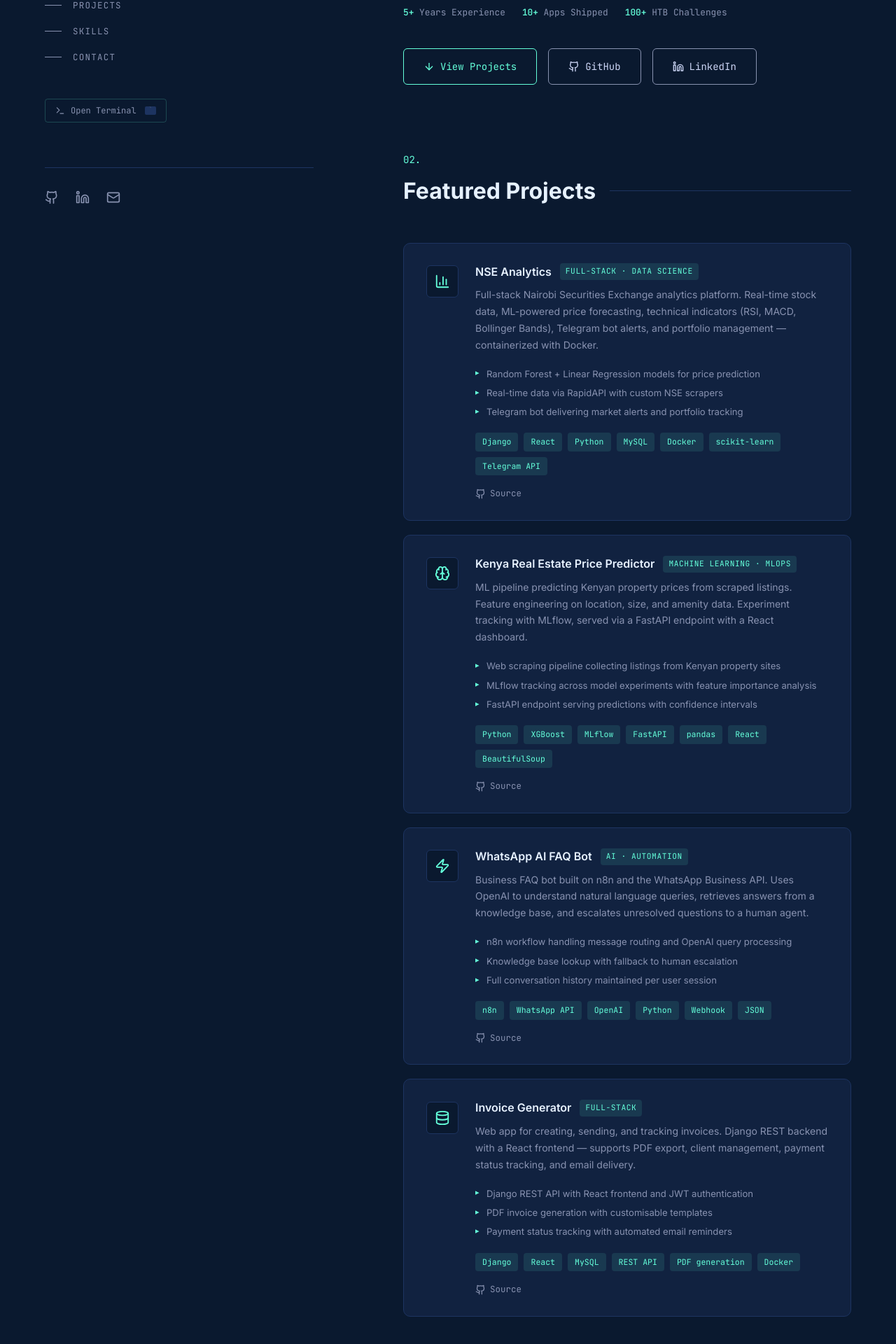
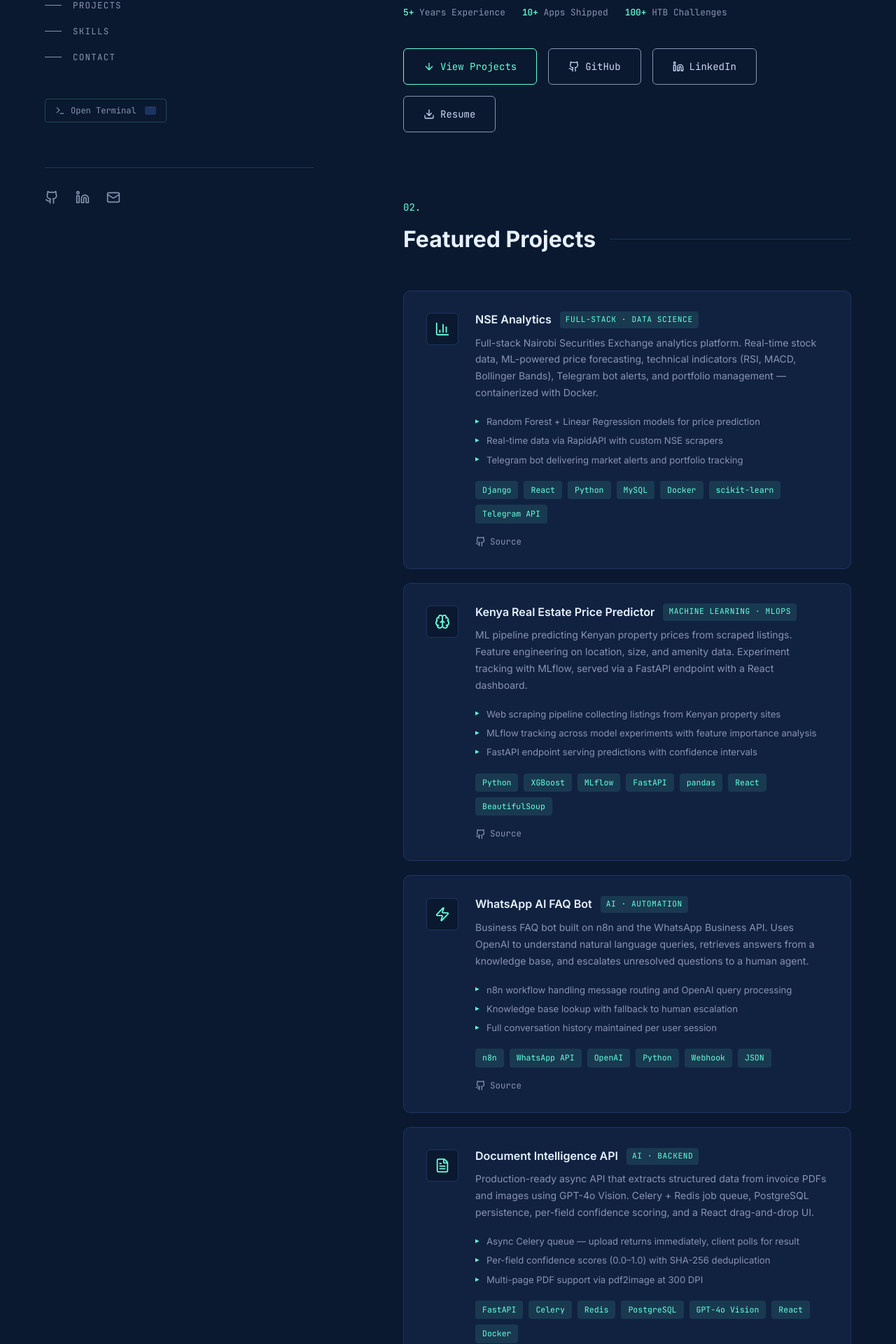
Before and after one commit to Nmwaura132/portfolio, a React (Vite) app: page / in a window 1280 px wide. Shown: the part 428-2348 px from the top of the page at 70% size. Built offline with nearby package versions, Linux system fonts and the light colour scheme.

Commit message:
feat: add Resume download button and update Project 4 to Document Intelligence API

```diff
--- a/src/components/Hero.jsx
+++ b/src/components/Hero.jsx
@@ -1,6 +1,6 @@
 import { useState, useEffect } from 'react';
 import { motion } from 'framer-motion';
-import { Github, ArrowDown, Linkedin } from 'lucide-react';
+import { Github, ArrowDown, Linkedin, Download } from 'lucide-react';
 
 const roles = [
   'a Backend Developer',
@@ -85,6 +85,14 @@ export default function Hero() {
             <Linkedin size={16} />
             LinkedIn
           </a>
+          <a
+            href="/nelson-mwaura-resume.pdf"
+            download
+            className="btn-secondary"
+          >
+            <Download size={16} />
+            Resume
+          </a>
         </div>
       </motion.div>
     </section>
--- a/src/components/Projects.jsx
+++ b/src/components/Projects.jsx
@@ -1,5 +1,5 @@
 import { motion } from 'framer-motion';
-import { Github, ExternalLink, BarChart3, Brain, Zap, Database } from 'lucide-react';
+import { Github, ExternalLink, BarChart3, Brain, Zap, FileText } from 'lucide-react';
 
 const projects = [
   {
@@ -52,18 +52,18 @@ const projects = [
   },
   {
     id: 4,
-    title: 'Invoice Generator',
-    category: 'Full-Stack',
+    title: 'Document Intelligence API',
+    category: 'AI · Backend',
     description:
-      'Web app for creating, sending, and tracking invoices. Django REST backend with a React frontend — supports PDF export, client management, payment status tracking, and email delivery.',
-    icon: Database,
-    github: 'https://github.com/Nmwaura132',
+      'Production-ready async API that extracts structured data from invoice PDFs and images using GPT-4o Vision. Celery + Redis job queue, PostgreSQL persistence, per-field confidence scoring, and a React drag-and-drop UI.',
+    icon: FileText,
+    github: 'https://github.com/Nmwaura132/doc-intel-api',
     demo: null,
-    technologies: ['Django', 'React', 'MySQL', 'REST API', 'PDF generation', 'Docker'],
+    technologies: ['FastAPI', 'Celery', 'Redis', 'PostgreSQL', 'GPT-4o Vision', 'React', 'Docker'],
     highlights: [
-      'Django REST API with React frontend and JWT authentication',
-      'PDF invoice generation with customisable templates',
-      'Payment status tracking with automated email reminders',
+      'Async Celery queue — upload returns immediately, client polls for result',
+      'Per-field confidence scores (0.0–1.0) with SHA-256 deduplication',
+      'Multi-page PDF support via pdf2image at 300 DPI',
     ],
   },
 ];
```
Also changed, not shown: 1 other file (tests, documents, lock files or other folders).
